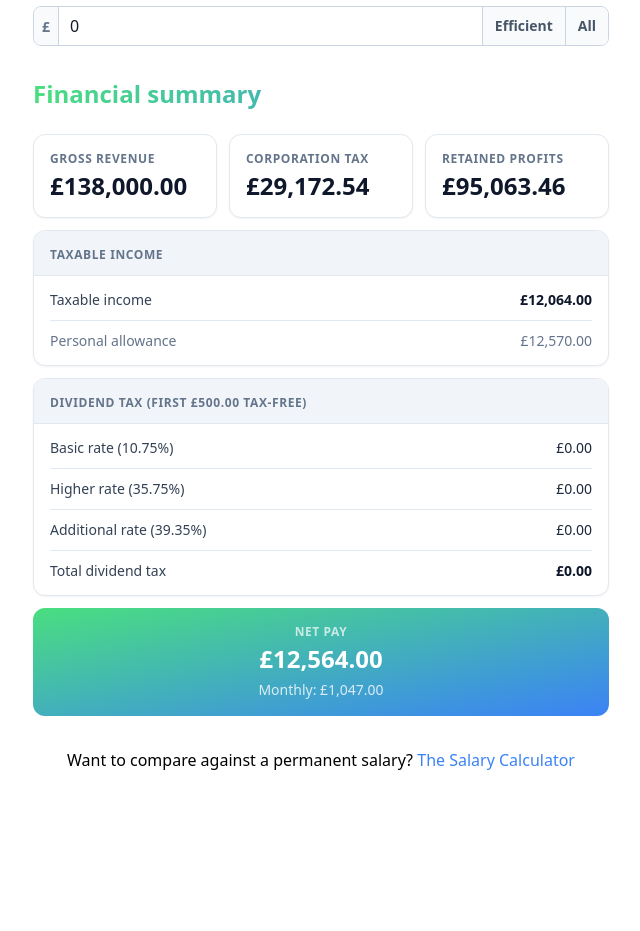
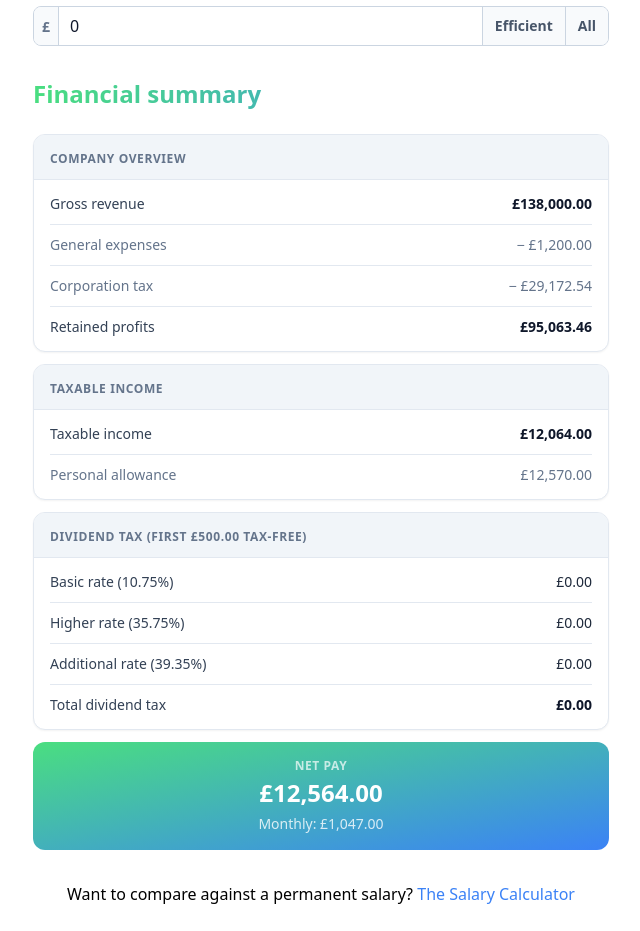
Before and after one commit to rbrtsmith/contractor-calculator, a Next.js app: page / in a window 1280 px wide. Shown: the part 1103-2034 px from the top of the page, without its empty margins (319-959 px from the left). Before the commit the page ends 1907 px from the top, so only its background shows below. Built offline with nearby package versions, Linux system fonts and the light colour scheme.

Commit message:
fix BiK tax calculation

```diff
--- a/components/InsideIR35Form.tsx
+++ b/components/InsideIR35Form.tsx
@@ -394,20 +394,17 @@ export const InsideIR35Form = ({ hidden }: { hidden: boolean }) => {
           <h2 className="text-2xl font-extrabold mb-6 bg-clip-text text-transparent bg-gradient-to-r from-green-400 to-blue-500">
             Financial summary
           </h2>
-          <div className="grid grid-cols-3 gap-3 mb-3">
-            <StatCard
-              label="Gross contract"
-              value={currencyFormat(result.grossContractValue)}
-            />
-            <StatCard
-              label="Employer NI"
-              value={currencyFormat(result.employerNI)}
-            />
-            <StatCard
-              label="Gross PAYE salary"
-              value={currencyFormat(result.grossSalary)}
-            />
-          </div>
+          <SectionCard title="Company overview">
+            <Row label="Gross contract value" value={currencyFormat(result.grossContractValue)} bold />
+            {convertToPence(expenses) > 0 && (
+              <Row label="Allowable expenses" value={`− ${currencyFormat(convertToPence(expenses))}`} muted />
+            )}
+            {convertToPence(pensionContributions) > 0 && (
+              <Row label="Pension contributions" value={`− ${currencyFormat(convertToPence(pensionContributions))}`} muted />
+            )}
+            <Row label="Employer NI" value={`− ${currencyFormat(result.employerNI)}`} muted />
+            <Row label="Gross PAYE salary" value={currencyFormat(result.grossSalary)} bold />
+          </SectionCard>
 
           <SectionCard title="Income tax">
             <Row label="Basic (20%)" value={currencyFormat(result.incomeTaxBreakdown.basic)} />
--- a/components/ResultsSection.tsx
+++ b/components/ResultsSection.tsx
@@ -16,6 +16,8 @@ interface DividendTaxBreakdown {
 
 interface Props {
   totalRevenue: number;
+  generalExpenses: number;
+  pensionContributions: number;
   corporationTaxDue: number;
   retainedProfits: number;
   totalTaxableIncome: number;
@@ -29,6 +31,7 @@ interface Props {
   numDirs: number;
   directorBiK: DirectorBiK[];
   anyBiK: boolean;
+  directorDividendTaxAdjustment: number[];
   syncedLoanPlans: string[];
   studentLoanRepayments: number[];
   anyStudentLoan: boolean;
@@ -121,6 +124,8 @@ const Row = ({
 
 export const ResultsSection = ({
   totalRevenue,
+  generalExpenses,
+  pensionContributions,
   corporationTaxDue,
   retainedProfits,
   totalTaxableIncome,
@@ -134,6 +139,7 @@ export const ResultsSection = ({
   numDirs,
   directorBiK,
   anyBiK,
+  directorDividendTaxAdjustment,
   syncedLoanPlans,
   studentLoanRepayments,
   anyStudentLoan,
@@ -142,7 +148,8 @@ export const ResultsSection = ({
   const netPayPerDirector = (i: number) =>
     totalAfterTaxPay -
     studentLoanRepayments[i] -
-    directorBiK[i].incomeTaxOnBik;
+    directorBiK[i].incomeTaxOnBik -
+    directorDividendTaxAdjustment[i];
 
   const combinedNetPay = Array.from({ length: numDirs }, (_, i) =>
     netPayPerDirector(i),
@@ -154,17 +161,17 @@ export const ResultsSection = ({
         Financial summary
       </h2>
       {/* Company overview */}
-      <div className="grid grid-cols-3 gap-3 mb-3">
-        <StatCard label="Gross revenue" value={currencyFormat(totalRevenue)} />
-        <StatCard
-          label="Corporation tax"
-          value={currencyFormat(corporationTaxDue)}
-        />
-        <StatCard
-          label="Retained profits"
-          value={currencyFormat(retainedProfits)}
-        />
-      </div>
+      <SectionCard title="Company overview">
+        <Row label="Gross revenue" value={currencyFormat(totalRevenue)} bold />
+        {generalExpenses > 0 && (
+          <Row label="General expenses" value={`− ${currencyFormat(generalExpenses)}`} muted />
+        )}
+        {pensionContributions > 0 && (
+          <Row label="Pension contributions" value={`− ${currencyFormat(pensionContributions)}`} muted />
+        )}
+        <Row label="Corporation tax" value={`− ${currencyFormat(corporationTaxDue)}`} muted />
+        <Row label="Retained profits" value={currencyFormat(retainedProfits)} bold />
+      </SectionCard>
 
       {/* Taxable income */}
       <SectionCard
@@ -226,6 +233,12 @@ export const ResultsSection = ({
                 label="Income tax on BiK"
                 value={currencyFormat(directorBiK[0].incomeTaxOnBik)}
               />
+              {directorDividendTaxAdjustment[0] > 0 && (
+                <Row
+                  label="Additional dividend tax (BiK pushes into higher rate)"
+                  value={currencyFormat(directorDividendTaxAdjustment[0])}
+                />
+              )}
               <Row
                 label="Class 1A NI (company cost)"
                 value={currencyFormat(directorBiK[0].class1aNI)}
@@ -249,6 +262,12 @@ export const ResultsSection = ({
                       label="Income tax on BiK"
                       value={currencyFormat(bik.incomeTaxOnBik)}
                     />
+                    {directorDividendTaxAdjustment[i] > 0 && (
+                      <Row
+                        label="Additional dividend tax (BiK pushes into higher rate)"
+                        value={currencyFormat(directorDividendTaxAdjustment[i])}
+                      />
+                    )}
                     <Row
                       label="Class 1A NI (company cost)"
                       value={currencyFormat(bik.class1aNI)}
--- a/pages/index.tsx
+++ b/pages/index.tsx
@@ -1,7 +1,7 @@
 import { useState } from "react";
 import { useForm, useCalculate } from "../hooks";
 import { TextInput, SelectInput, Button, InsideIR35Form, ExpandableContent, ResultsSection } from "../components";
-import { currencyFormat, convertToPounds, convertToPence } from "../utils";
+import { currencyFormat, convertToPounds, convertToPence, getDividendTaxes } from "../utils";
 
 import { TAXES } from "../constants";
 
@@ -129,27 +129,54 @@ const Home = () => {
     Math.max(0, higherRateThreshold - convertToPence(salaryDrawdown)),
     maximumAllowableDividendDrawdown,
   );
-  const bikTaxRate =
-    totalIncomePence > ADDITIONAL_DIVIDEND_TAX_THRESHOLD_PENCE
-      ? 0.45
-      : totalIncomePence > higherRateThreshold
-        ? 0.4
-        : totalIncomePence > TAX_FREE_PERSONAL_ALLOWANCE_PENCE
-          ? 0.2
-          : 0;
-
   const directorBiK = syncedEVP11d.map((p11d) => {
     const p11dPence = convertToPence(p11d);
     const bikValue = p11dPence * (EV_BIK_RATE_PERCENTAGE / 100);
+
+    const bikStart = convertToPence(salaryDrawdown);
+    const bikEnd = convertToPence(salaryDrawdown) + bikValue;
+
+    const bikInBasic = Math.max(
+      0,
+      Math.min(bikEnd, higherRateThreshold) -
+        Math.max(bikStart, TAX_FREE_PERSONAL_ALLOWANCE_PENCE),
+    );
+    const bikInHigher = Math.max(
+      0,
+      Math.min(bikEnd, ADDITIONAL_DIVIDEND_TAX_THRESHOLD_PENCE) -
+        Math.max(bikStart, higherRateThreshold),
+    );
+    const bikInAdditional = Math.max(
+      0,
+      bikEnd - Math.max(bikStart, ADDITIONAL_DIVIDEND_TAX_THRESHOLD_PENCE),
+    );
+
+    const incomeTaxOnBik =
+      bikInBasic * 0.2 + bikInHigher * 0.4 + bikInAdditional * 0.45;
+
     return {
       p11dPence,
       bikValue,
-      incomeTaxOnBik: bikValue * bikTaxRate,
+      incomeTaxOnBik,
       class1aNI: bikValue * (EMPLOYER_NI_RATE_PERCENTAGE / 100),
     };
   });
   const anyBiK = directorBiK.some((b) => b.p11dPence > 0);
   const totalClass1aNI = directorBiK.reduce((sum, b) => sum + b.class1aNI, 0);
+
+  // Per-director extra dividend tax caused by BiK pushing dividends into a higher band.
+  // Only applies when total income + BiK crosses the higher rate threshold.
+  const directorDividendTaxAdjustment = directorBiK.map((bik) => {
+    if (bik.bikValue === 0) return 0;
+    if (totalIncomePence + bik.bikValue <= higherRateThreshold) return 0;
+    const withBiK = getDividendTaxes({
+      dividendDrawdown: convertToPence(dividendDrawdown),
+      salaryDrawdown: convertToPence(salaryDrawdown),
+      additionalEmploymentIncome: bik.bikValue,
+      taxes,
+    });
+    return Math.max(0, withBiK.total - dividendTaxBreakdown.total);
+  });
 
   return (
     <main>
@@ -474,6 +501,8 @@ const Home = () => {
           />
           <ResultsSection
             totalRevenue={totalRevenue}
+            generalExpenses={convertToPence(generalExpenses)}
+            pensionContributions={convertToPence(pensionContributions)}
             corporationTaxDue={corporationTaxDue}
             retainedProfits={retainedProfits - totalClass1aNI}
             totalTaxableIncome={totalTaxableIncome}
@@ -487,6 +516,7 @@ const Home = () => {
             numDirs={numDirs}
             directorBiK={directorBiK}
             anyBiK={anyBiK}
+            directorDividendTaxAdjustment={directorDividendTaxAdjustment}
             syncedLoanPlans={syncedLoanPlans}
             studentLoanRepayments={studentLoanRepayments}
             anyStudentLoan={anyStudentLoan}
--- a/utils/getDividendTaxes.ts
+++ b/utils/getDividendTaxes.ts
@@ -3,10 +3,12 @@ import { Taxes } from "../constants";
 export const getDividendTaxes = ({
   dividendDrawdown,
   salaryDrawdown,
+  additionalEmploymentIncome = 0,
   taxes,
 }: {
   dividendDrawdown: number;
   salaryDrawdown: number;
+  additionalEmploymentIncome?: number;
   taxes: Taxes;
 }) => {
   const {
@@ -20,7 +22,8 @@ export const getDividendTaxes = ({
     ADDITIONAL_DIVIDEND_TAX_THRESHOLD_PENCE,
   } = taxes;
 
-  const totalIncome = salaryDrawdown + dividendDrawdown;
+  // BiK (additionalEmploymentIncome) is non-savings income, stacks before dividends
+  const totalIncome = salaryDrawdown + additionalEmploymentIncome + dividendDrawdown;
 
   // Personal allowance, tapered by £1 for every £2 over £100k
   const amountOver100k = totalIncome - MAXIMUM_FULL_PERSONAL_ALLOWANCE_THRESHOLD_PENCE;
@@ -29,8 +32,11 @@ export const getDividendTaxes = ({
       ? TAX_FREE_PERSONAL_ALLOWANCE_PENCE
       : Math.max(0, TAX_FREE_PERSONAL_ALLOWANCE_PENCE - amountOver100k / 2);
 
-  // Tax-free dividends = any personal allowance remaining after salary + dividend allowance
-  const personalAllowanceForDividends = Math.max(0, personalAllowance - salaryDrawdown);
+  // Tax-free dividends = any personal allowance remaining after salary + BiK + dividend allowance
+  const personalAllowanceForDividends = Math.max(
+    0,
+    personalAllowance - salaryDrawdown - additionalEmploymentIncome,
+  );
   const taxFreeDividends = personalAllowanceForDividends + DIVIDEND_TAX_FREE_ALLOWANCE_PENCE;
   const taxableDividends = Math.max(0, dividendDrawdown - taxFreeDividends);
 
```
